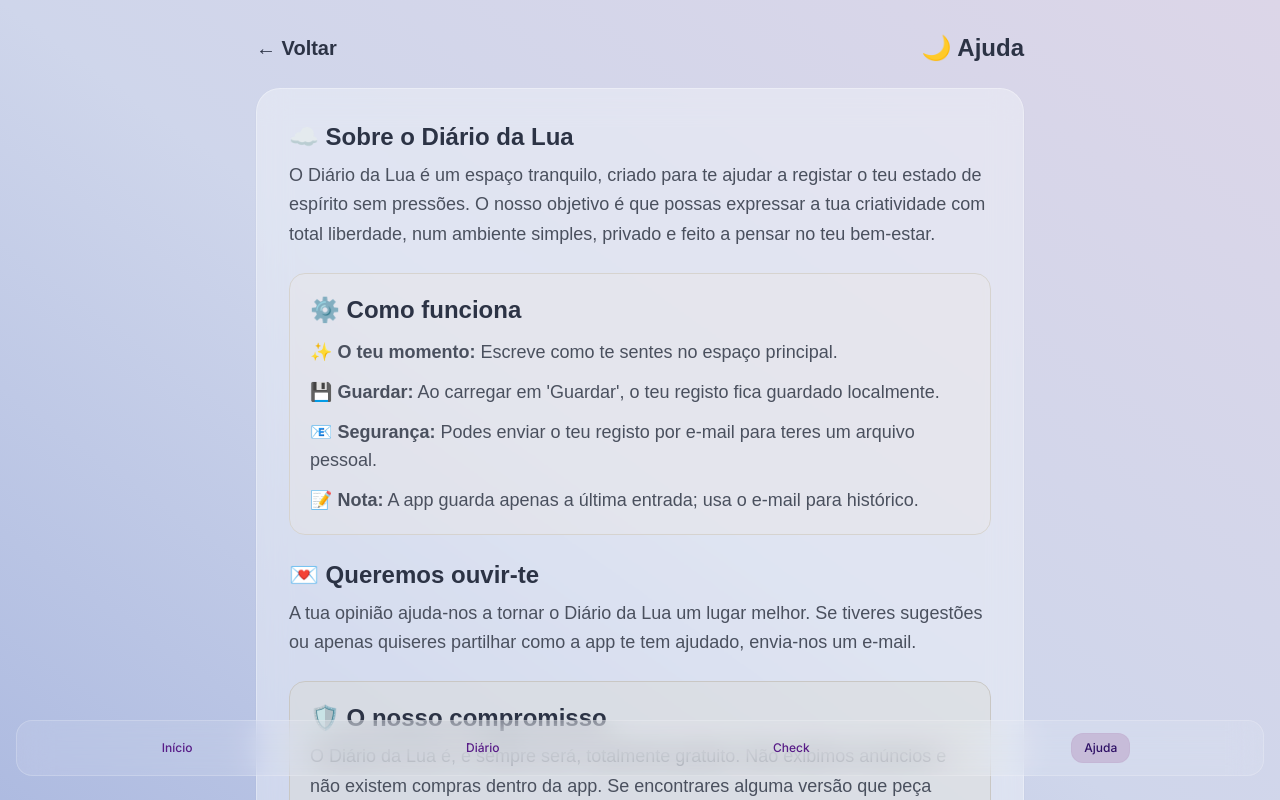
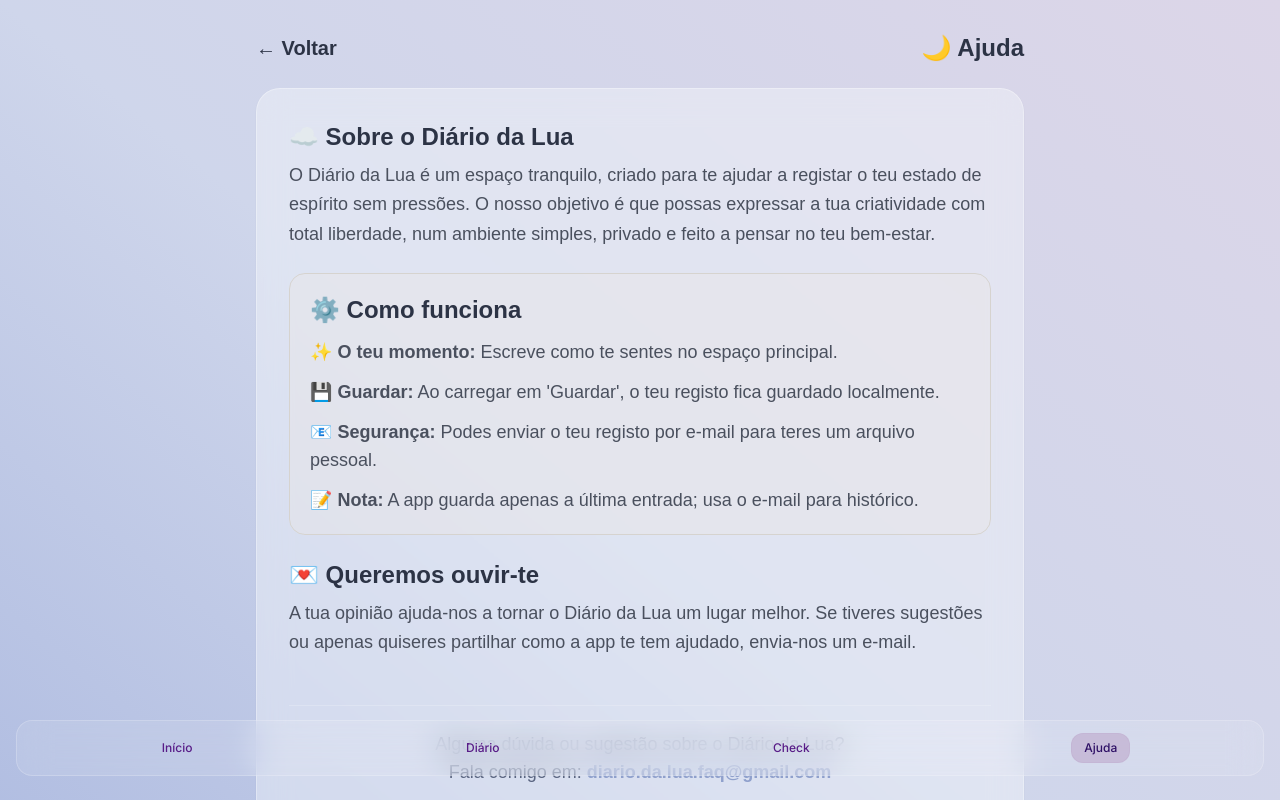
Before and after one commit to BriAtano-bot/diario-da-lua, a Next.js app: page /ajuda in a window 1280 px wide. Shown: the top 800 px of the page. Built offline with nearby package versions, Linux system fonts and the light colour scheme; a web font is replaced by a local one.

Commit message:
Atualização: Adicionado contacto de suporte na página de Ajuda

```diff
--- a/app/ajuda/page.tsx
+++ b/app/ajuda/page.tsx
@@ -49,6 +49,15 @@ export default function Ajuda() {
             </p>
           </section>
 
+{/* CONTACTO DE SUPORTE */}
+<div className="mt-6 pt-6 border-t border-white/20 text-center">
+  <p className="text-lg text-[#5a6580]">
+    Alguma dúvida ou sugestão sobre o Diário da Lua?
+    <br />
+    Fala comigo em: <a href="mailto:diario.da.lua.faq@gmail.com" className="font-bold text-[#8fa0cc] hover:underline">diario.da.lua.faq@gmail.com</a>
+  </p>
+</div>
+
           {/* Bloco 4 */}
           <section className="bg-[#dcdbd9]/50 p-5 rounded-2xl border border-[#c9c7c4]">
             <h2 className="text-2xl font-bold mb-2 text-[#2c3345] flex items-center gap-2">🛡️ O nosso compromisso</h2>
```
